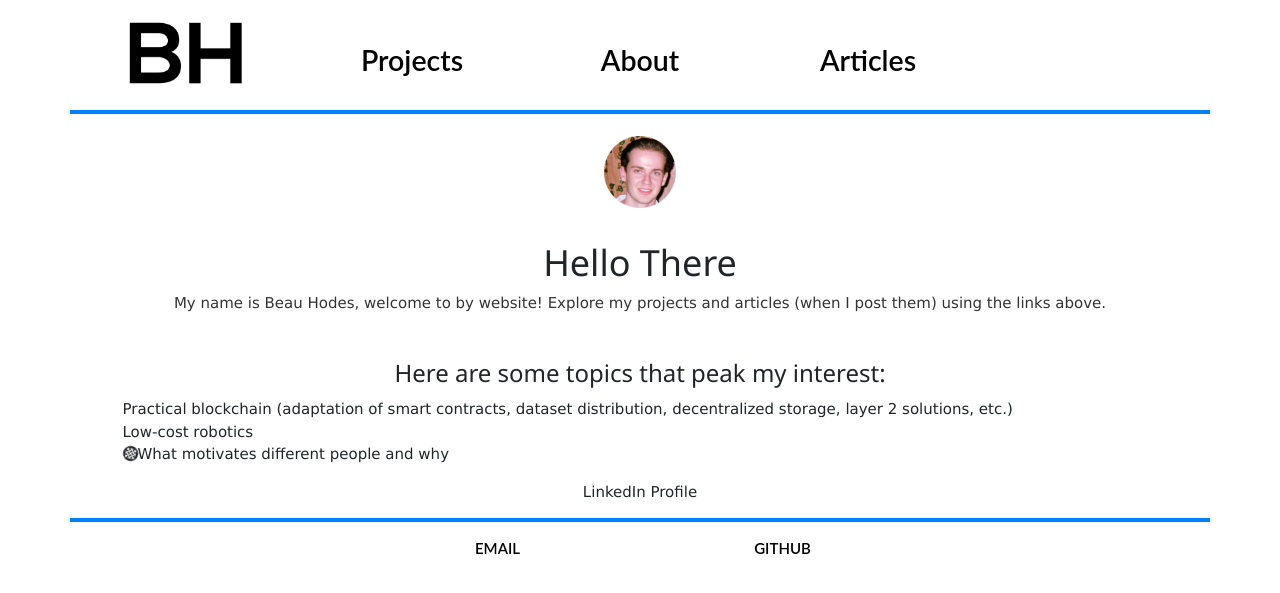
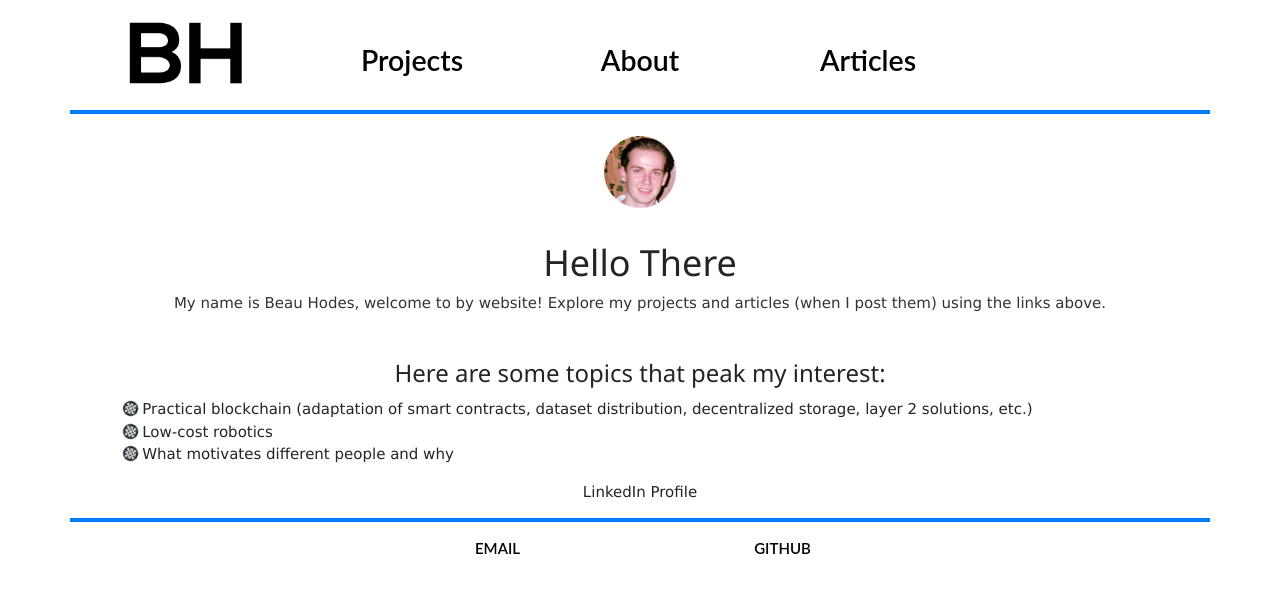
Before and after one commit to beauhodes/beauhodes.github.io, a Jekyll site: the page built from index.html, in a window 1280 px wide. Shown: the top 593 px of the page. Built offline with Jekyll 4.4.1, drawn with Linux system fonts in a browser that asks for light colours; nearby versions of some CDN libraries.

Commit message:
Update index.html

```diff
--- a/index.html
+++ b/index.html
@@ -11,9 +11,9 @@
 <h3 style="text-align:center">Here are some topics that peak my interest:</h3>
 <div class="p">
 <ul class="fa-ul">
-  <li>Practical blockchain (adaptation of smart contracts, dataset distribution, decentralized storage, layer 2 solutions, etc.)</li>
-  <li>Low-cost robotics</li>
-  <li><i class="fas fa-stroopwafel fa-spin"></i>What motivates different people and why</li>
+  <li><i class="fas fa-stroopwafel fa-spin"></i> Practical blockchain (adaptation of smart contracts, dataset distribution, decentralized storage, layer 2 solutions, etc.)</li>
+  <li><i class="fas fa-stroopwafel fa-spin"></i> Low-cost robotics</li>
+  <li><i class="fas fa-stroopwafel fa-spin"></i> What motivates different people and why</li>
 </ul>
 </div>
 <div style="text-align: center">
```
